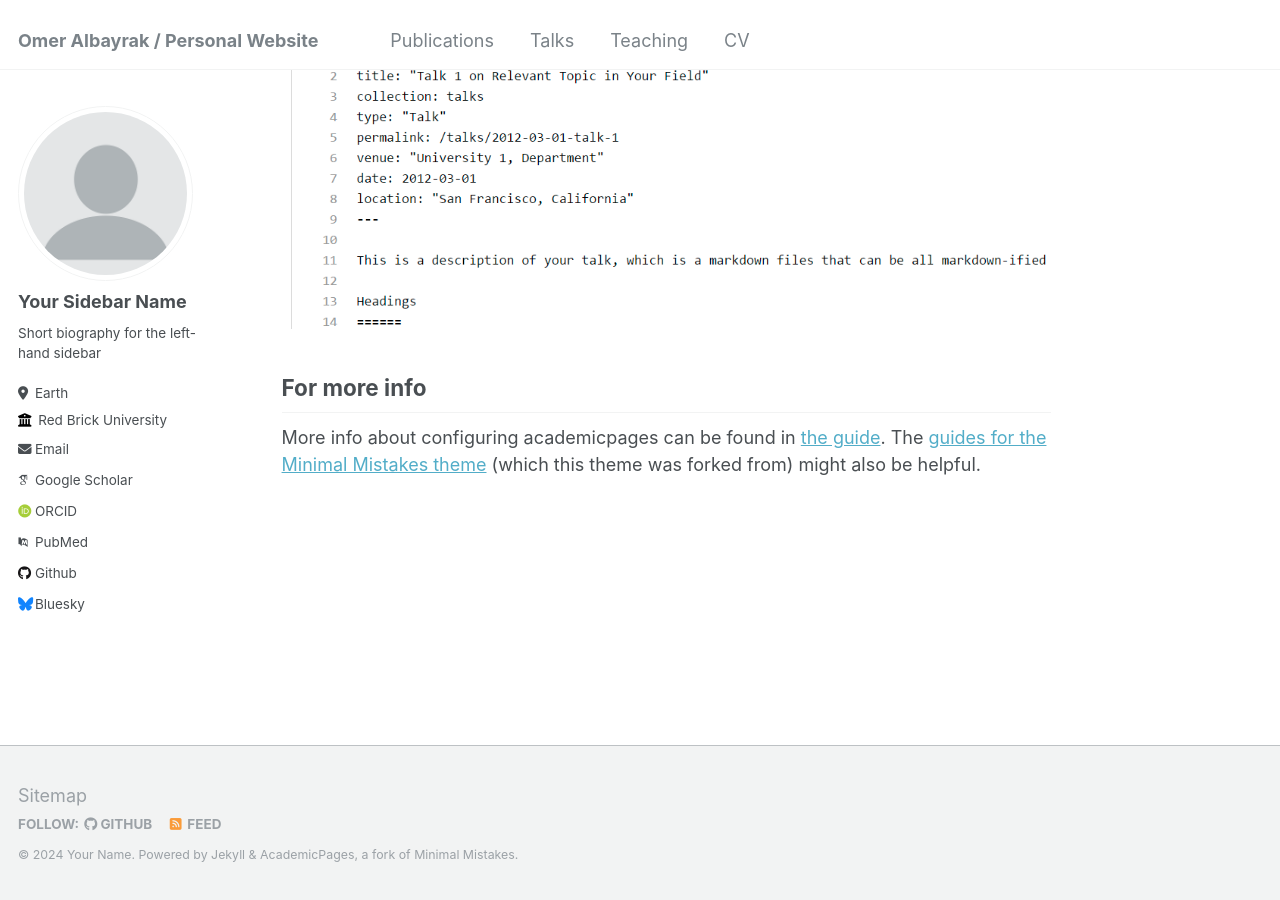
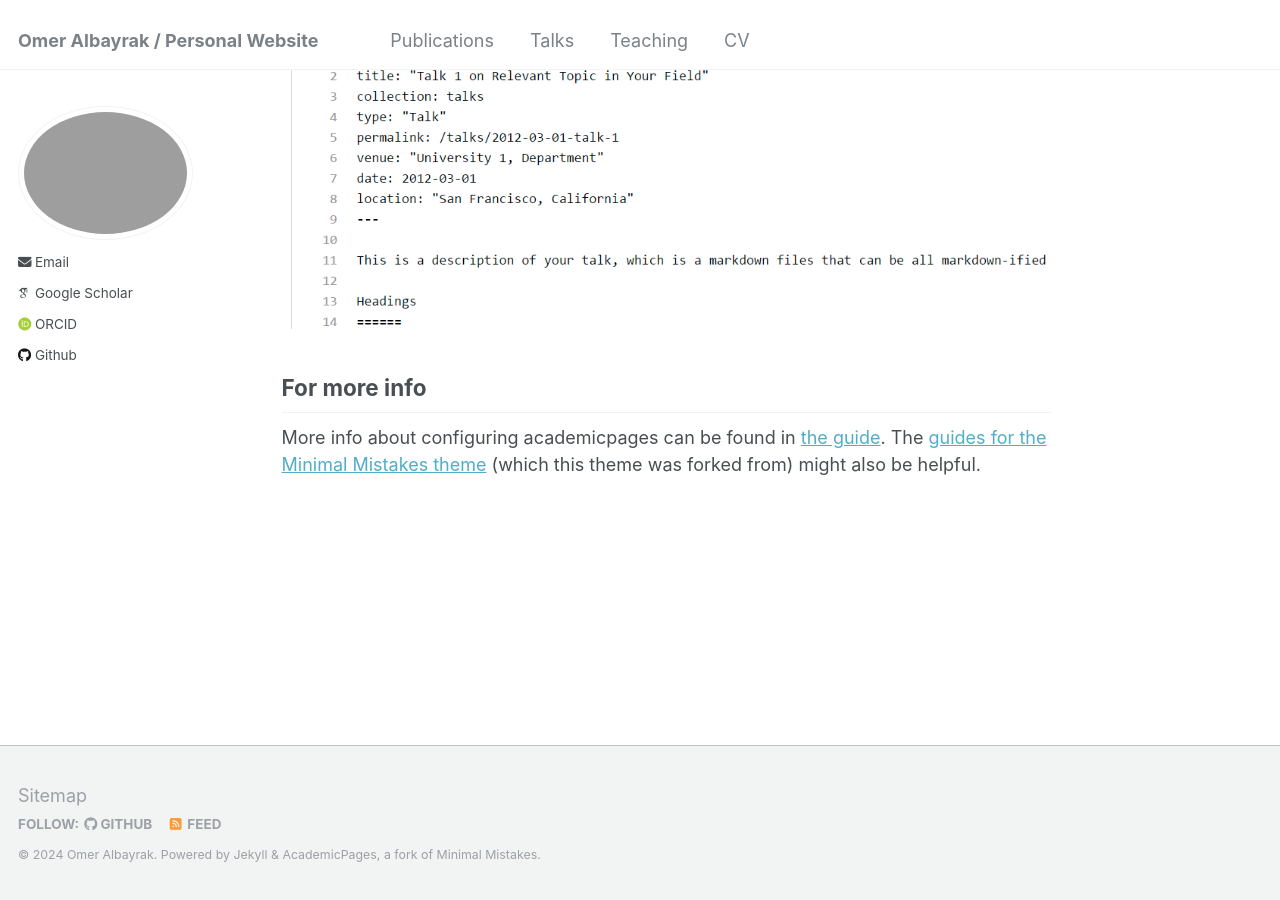
Before and after one commit to frkalbayrock/frkalbayrock.github.io, a Jekyll site: the page built from _pages/about.md, in a window 1280 px wide and 900 px high, scrolled down 2660 px. Built offline with Jekyll 4.4.1, drawn with Linux system fonts in a browser that asks for light colours; some web fonts are replaced; part of the change alters nothing that is shown.

Commit message:
Update _config.yml

```diff
--- a/_config.yml
+++ b/_config.yml
@@ -10,7 +10,7 @@
 locale                   : "en-US"
 title                    : "Omer Albayrak / Personal Website"
 title_separator          : "-"
-name                     : &name "Your Name"
+name                     : &name "Omer Albayrak"
 description              : &description "personal description"
 url                      : https://frkalbayrock.github.io # the base hostname & protocol for your site e.g. "https://mmistakes.github.io"
 baseurl                  : "" # the subpath of your site, e.g. "/blog"
@@ -21,33 +21,32 @@ repository               : "frkalbayrock/frkalbayrock.github.io"
 #               Additional customization can be done by editing /_includes/author-profile.html
 author:
   # Biographic information
-  avatar           : "profile.png"
-  name             : "Your Sidebar Name"
-  pronouns         : # example: "she/her"
-  bio              : "Short biography for the left-hand sidebar"
-  location         : "Earth"
-  employer         : "Red Brick University"
-  uri              : # URL
-  email            : "none@example.org"
+  # avatar           : "profile.png"
+  # name             : "Your Sidebar Name"
+  # pronouns         : # example: "she/her"
+  # bio              : "Short biography for the left-hand sidebar"
+  # location         : "Earth"
+  # employer         : "Red Brick University"
+  # uri              : # URL
+  email            : "omalbayrak@asu.edu"
 
   # Academic websites
   arxiv            : # URL - Update with the correct link to your profile
-  googlescholar    : "https://scholar.google.com/citations?user=PS_CX0AAAAAJ"
+  googlescholar    : "https://scholar.google.com/citations?user=qA-KRqEAAAAJ&hl=en&oi=sra"
   impactstory      : # URL
-  orcid            : "http://orcid.org/yourorcidurl"
-  pubmed           : "https://www.ncbi.nlm.nih.gov/pubmed/?term=john+snow"
-  researchgate     : # URL
+  orcid            : "https://orcid.org/0009-0002-0375-9920"
+  # researchgate     : # URL
 
   # Repositories and software development
   bitbucket        : # Username - Update with your username on the site
   codepen          : # Username
   dribbble         : # Username
-  github           : "academicpages"
+  github           : "frkalbayrock"
   kaggle           : # Username
   stackoverflow    : # User number or user number and name (i.e., use "1" or "1/jeff-atwood")
 
   # Social media
-  bluesky          : "bsky.app" # Replace this with you Bluesky username
+  # bluesky          : "bsky.app" # Replace this with you Bluesky username
   facebook         : # Username
   flickr           : # Username
   foursquare       : # Username
@@ -119,13 +118,13 @@ yandex_site_verification :
 
 
 # Social Sharing
-twitter:
-  username               : &twitter
-facebook:
-  username               :
-  app_id                 :
-  publisher              :
-og_image                 :  # Open Graph/Twitter default site image
+# twitter:
+#   username               : &twitter
+# facebook:
+#   username               :
+#   app_id                 :
+#   publisher              :
+# og_image                 :  # Open Graph/Twitter default site image
 # For specifying social profiles
 # - https://developers.google.com/structured-data/customize/social-profiles
 social:
```
